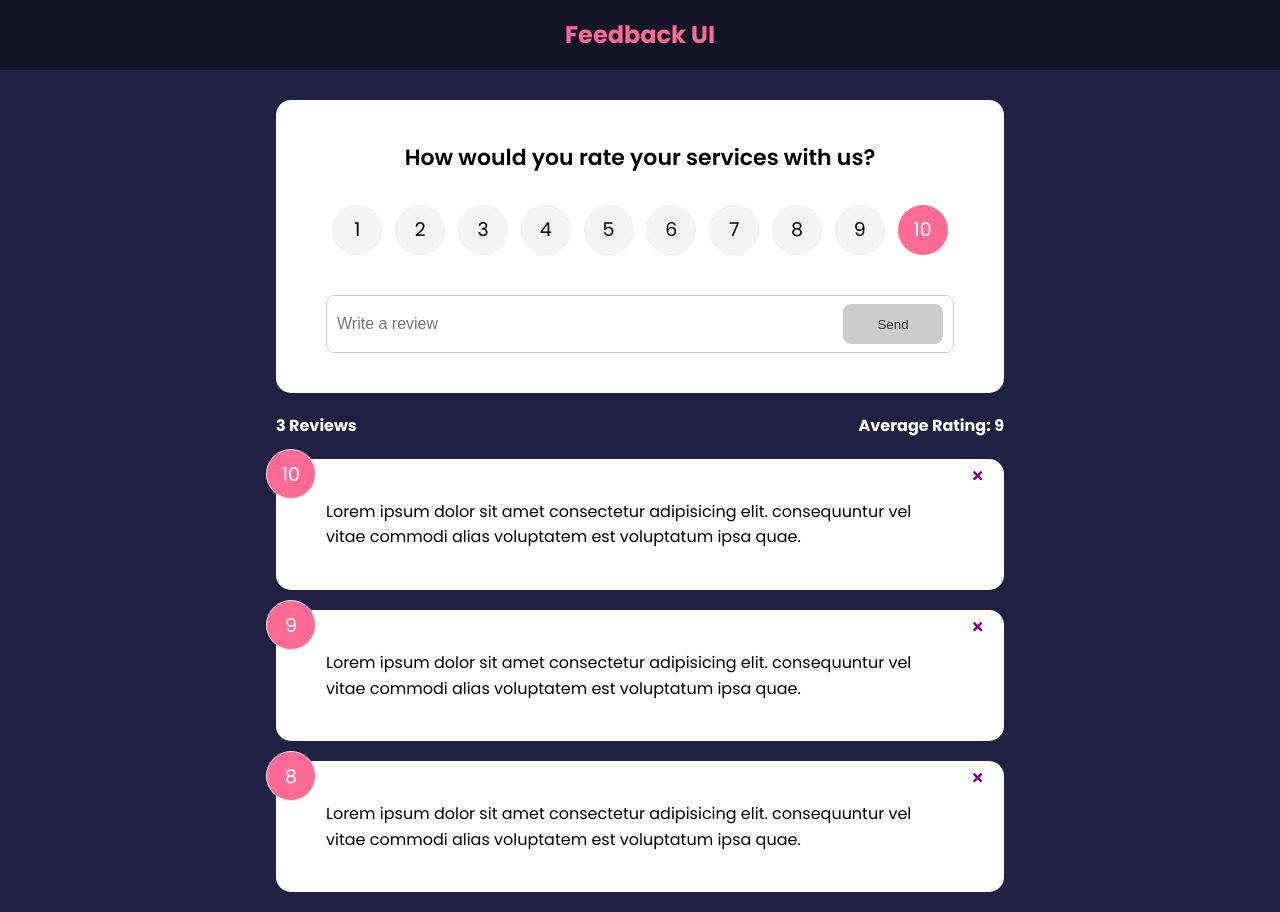
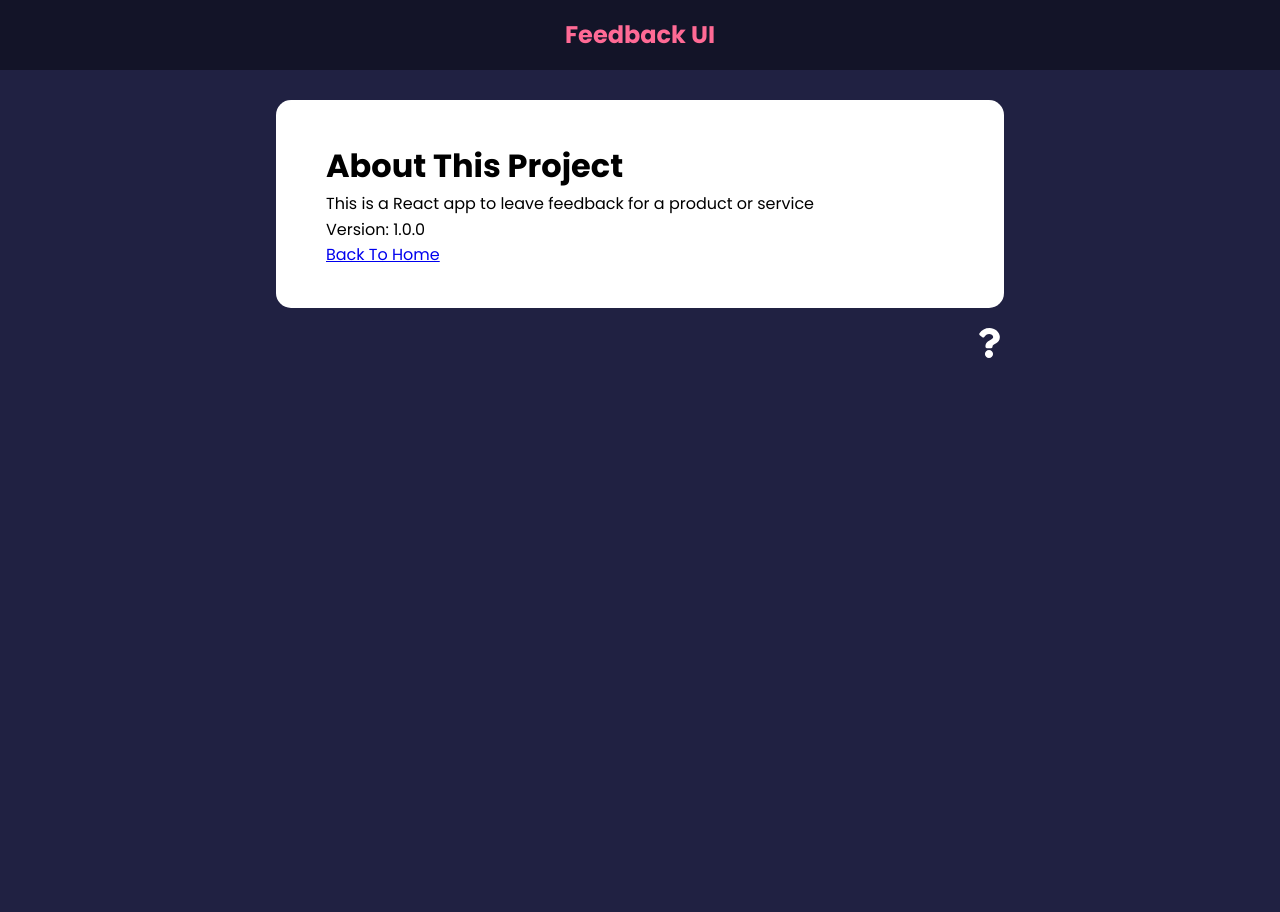
Before and after one commit to papichulo2021/Feeback-Project, a React (Vite) app in the folder Feedback/: page /about in a window 1280 px wide. After the commit the page ends 800 px from the top, so only its background shows below. Built offline with nearby package versions, Linux system fonts and the light colour scheme.

Commit message:
Routes and Links

```diff
--- a/Feedback/package.json
+++ b/Feedback/package.json
@@ -10,9 +10,12 @@
     "preview": "vite preview"
   },
   "dependencies": {
+    "motion": "^12.0.5",
     "react": "^18.3.1",
     "react-dom": "^18.3.1",
-    "react-icons": "^5.4.0"
+    "react-icons": "^5.4.0",
+    "react-router-dom": "^7.1.3",
+    "uuid": "^11.0.5"
   },
   "devDependencies": {
     "@eslint/js": "^9.17.0",
--- a/Feedback/src/App.jsx
+++ b/Feedback/src/App.jsx
@@ -1,13 +1,23 @@
 import { useState } from 'react'
+import { BrowserRouter as Router, Route, Routes } from 'react-router-dom'
 import Header from './components/Header'
 import FeedbackList from './components/FeedbackList'
 import FeedbackStats from './components/FeedbackStats'
 import FeedbackData from './data/FeedbackData'
 import './App.css'
 import FeedbackForm from './components/FeedbackForm'
+import About from './pages/About'
+import AboutIconLink from './components/AboutIconLink'
+import {FeedbackProvider} from './context/FeedbackContext'
 
 function App() {
   const [feedback, setFeedback] = useState(FeedbackData)
+
+  const addFeedback = (newFeedback) => {
+    // Using a timestamp-based ID generator (unique but simpler than UUID)
+    newFeedback.id = `${Date.now()}-${Math.floor(Math.random() * 1000)}`;
+    setFeedback([newFeedback, ...feedback]);  // Update the state by adding the new feedback
+  };
 
   const deleteFeedback = (id) => {
     if(window.confirm('Are you sure you want to delete?')){
@@ -16,16 +26,28 @@ function App() {
   }
 
   return (
-    <>
-      <Header/>
+    <FeedbackProvider>
+    <Router>
+      <Header />
       <div className='container'>
-          <FeedbackForm />
-          <FeedbackStats feedback={feedback} />
-          <FeedbackList feedback={feedback} handleDelete={deleteFeedback}/>
+        <Routes>
+          <Route
+            path="/"
+            element={
+              <>
+                <FeedbackForm handleAdd={addFeedback} />
+                <FeedbackStats feedback={feedback} />
+                <FeedbackList feedback={feedback} handleDelete={deleteFeedback} />
+              </>
+            }
+          />
+          <Route path="/about" element={<About />} />
+        </Routes>
+        <AboutIconLink />
       </div>
-    </>
+    </Router>
+    </FeedbackProvider>
   )
 }
 
-
-export default App
+export default App;
--- /dev/null
+++ b/Feedback/src/components/AboutIconLink.jsx
@@ -0,0 +1,15 @@
+import {FaQuestion} from 'react-icons/fa'
+import {Link} from 'react-router-dom'
+import React from 'react'
+
+function AboutIconLink() {
+  return (
+    <div className='about-link'>
+        <Link to='/about'>
+        <FaQuestion  size={30}/>
+        </Link>
+    </div>
+  )
+}
+
+export default AboutIconLink
--- a/Feedback/src/components/FeedbackForm.jsx
+++ b/Feedback/src/components/FeedbackForm.jsx
@@ -3,9 +3,9 @@ import Card from './shared/Card';
 import Button from './shared/Button';
 import RatingSelect from './RatingSelect';
 
-function FeedbackForm() {
+function FeedbackForm({ handleAdd }) {
   const [text, setText] = useState('');
-    const [rating, setRating] = useState(10)
+  const [rating, setRating] = useState(10);
   const [btnDisabled, setBtnDisabled] = useState(true);
   const [message, setMessage] = useState('');
 
@@ -26,11 +26,24 @@ function FeedbackForm() {
     setText(inputText);
   };
 
+  const handleSubmit = (e) => {
+    e.preventDefault();
+    if (text.trim().length > 10) {
+      const newFeedback = {
+        text,
+        rating,
+      };
+      handleAdd(newFeedback);
+
+      setText('');
+    }
+  };
+
   return (
     <Card>
-            <form>
+      <form onSubmit={handleSubmit}>
         <h2>How would you rate your services with us?</h2>
-                <RatingSelect select={(rating) => setRating(rating)}/>
+        <RatingSelect select={(rating) => setRating(rating)} />
         <div className="input-group">
           <input
             onChange={handleTextChange}
@@ -38,10 +51,7 @@ function FeedbackForm() {
             placeholder="Write a review"
             value={text}
           />
-                    <Button
-                        type="submit"
-                        isDisabled={btnDisabled}
-                    >
+          <Button type="submit" isDisabled={btnDisabled}>
             Send
           </Button>
         </div>
--- a/Feedback/src/components/FeedbackList.jsx
+++ b/Feedback/src/components/FeedbackList.jsx
@@ -1,31 +1,44 @@
-import React from 'react'
-import PropTypes from 'prop-types'
-import FeedbackItem from './FeedbackItem'
+import React from 'react';
+import { motion, AnimatePresence } from 'framer-motion';  // Correct import for framer-motion
+import PropTypes from 'prop-types';  // Correct import for prop-types
+import FeedbackItem from './FeedbackItem';
 
-function FeedbackList({feedback, handleDelete}) {
-    if(!feedback || feedback.length === 0 ){
-        return <p>No Feedback Yet</p>
+function FeedbackList({ feedback, handleDelete }) {
+  if (!feedback || feedback.length === 0) {
+    return <p>No Feedback Yet</p>;
   }
+
   return (
     <div className='feedback-list'>
+      <AnimatePresence>
         {feedback.map((item) => (
+          <motion.div
+            key={item.id}
+            initial={{ opacity: 0 }}
+            animate={{ opacity: 1 }}
+            exit={{ opacity: 0 }}
+          >
             <FeedbackItem
-                key={item.id}
               item={item}
               handleDelete={handleDelete}
             />
+          </motion.div>
         ))}
+      </AnimatePresence>
     </div>
-  )
+  );
 }
-FeedbackList.PropTypes = {
+
+// Correct `propTypes` definition (lowercase "p")
+FeedbackList.propTypes = {
   feedback: PropTypes.arrayOf(
     PropTypes.shape({
       id: PropTypes.number.isRequired,
       text: PropTypes.string.isRequired,
       rating: PropTypes.number.isRequired,
     })
-    )
-}
+  ).isRequired,
+  handleDelete: PropTypes.func.isRequired,  // Assuming handleDelete is a function
+};
 
-export default FeedbackList
+export default FeedbackList;
--- a/Feedback/src/components/FeedbackStats.jsx
+++ b/Feedback/src/components/FeedbackStats.jsx
@@ -1,24 +1,25 @@
-import PropTypes from 'prop-types'
+import PropTypes from 'prop-types';
 
-function FeedbackStats({feedback}) {
-  //Calculate ratings avg
+function FeedbackStats({ feedback }) {
+  // Calculate ratings avg
   let average = feedback.reduce((acc, cur) => {
-      return acc + cur.rating
-  }, 0)  / feedback.length
+    return acc + cur.rating;
+  }, 0) / feedback.length;
 
-  average = average.toFixed(1).replace(/[.,]0$/, '') // replace .0
-
+  // Replace .0 if the average is a whole number
+  average = average.toFixed(1).replace(/[.,]0$/, '');
 
   return (
     <div className='feedback-stats'>
-        <h4>{feedback.length} Reviews</h4>
-        <h4>Average Rating: {isNaN(average) ? 0 : average}</h4>
+      <h4>{feedback.length} Reviews</h4>
+      <h4>Average Rating: {isNaN(average) ? 0 : average}</h4>
     </div>
-  )
+  );
 }
 
-FeedbackStats.PropTypes = {
-    feedback: PropTypes.array.isRequired,
-}
+// Correct the typo by using lowercase `propTypes`
+FeedbackStats.propTypes = {
+  feedback: PropTypes.array.isRequired,
+};
 
-export default FeedbackStats
+export default FeedbackStats;
--- /dev/null
+++ b/Feedback/src/context/FeedbackContext.jsx
@@ -0,0 +1,23 @@
+import { createContext, useState } from "react";
+
+// Create the context
+const FeedbackContext = createContext();
+
+// Create the provider component
+export const FeedbackProvider = ({ children }) => {
+  const [feedback, setFeedback] = useState([
+    {
+      id: 1,
+      text: 'This item is from context',
+      rating: 10
+    }
+  ]);
+
+  return (
+    <FeedbackContext.Provider value={{ feedback, setFeedback }}>
+      {children}
+    </FeedbackContext.Provider>
+  );
+};
+
+export default FeedbackContext;
--- /dev/null
+++ b/Feedback/src/pages/About.jsx
@@ -0,0 +1,19 @@
+import React from 'react'
+import { Link } from 'react-router-dom'
+import Card from '../components/shared/Card'
+
+function About() {
+  return (
+    <Card className='about'>
+        <h1>About This Project</h1>
+        <p>This is a React app to leave feedback for a product or service</p>
+        <p>Version: 1.0.0</p>
+
+        <p>
+            <Link to='/'>Back To Home</Link>
+        </p>
+    </Card>
+  )
+}
+
+export default About
--- /dev/null
+++ b/package.json
@@ -0,0 +1,6 @@
+{
+  "dependencies": {
+    "react-router-dom": "^7.1.3",
+    "uuid": "^11.0.5"
+  }
+}
```
Also changed, not shown: 2 other files (tests, documents, lock files or other folders). Lines whose indentation alone changed are shown as unchanged.
